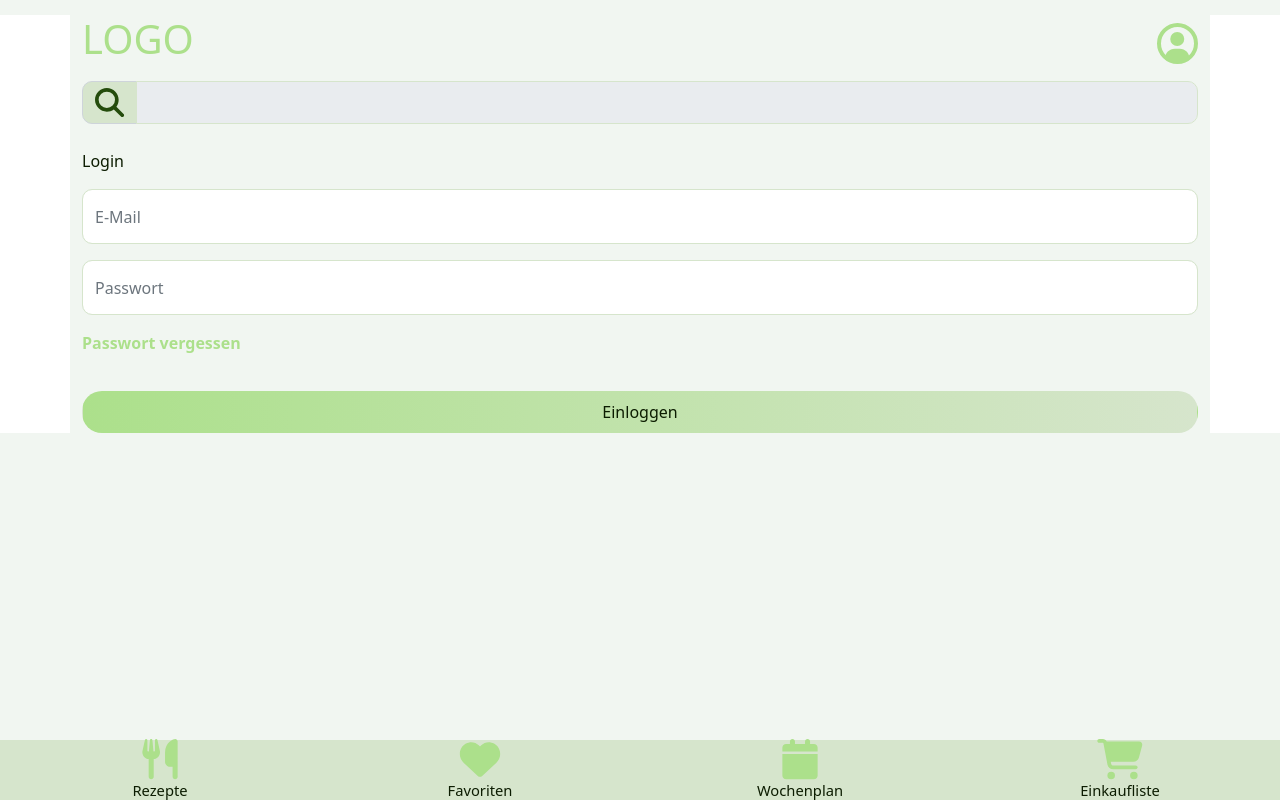
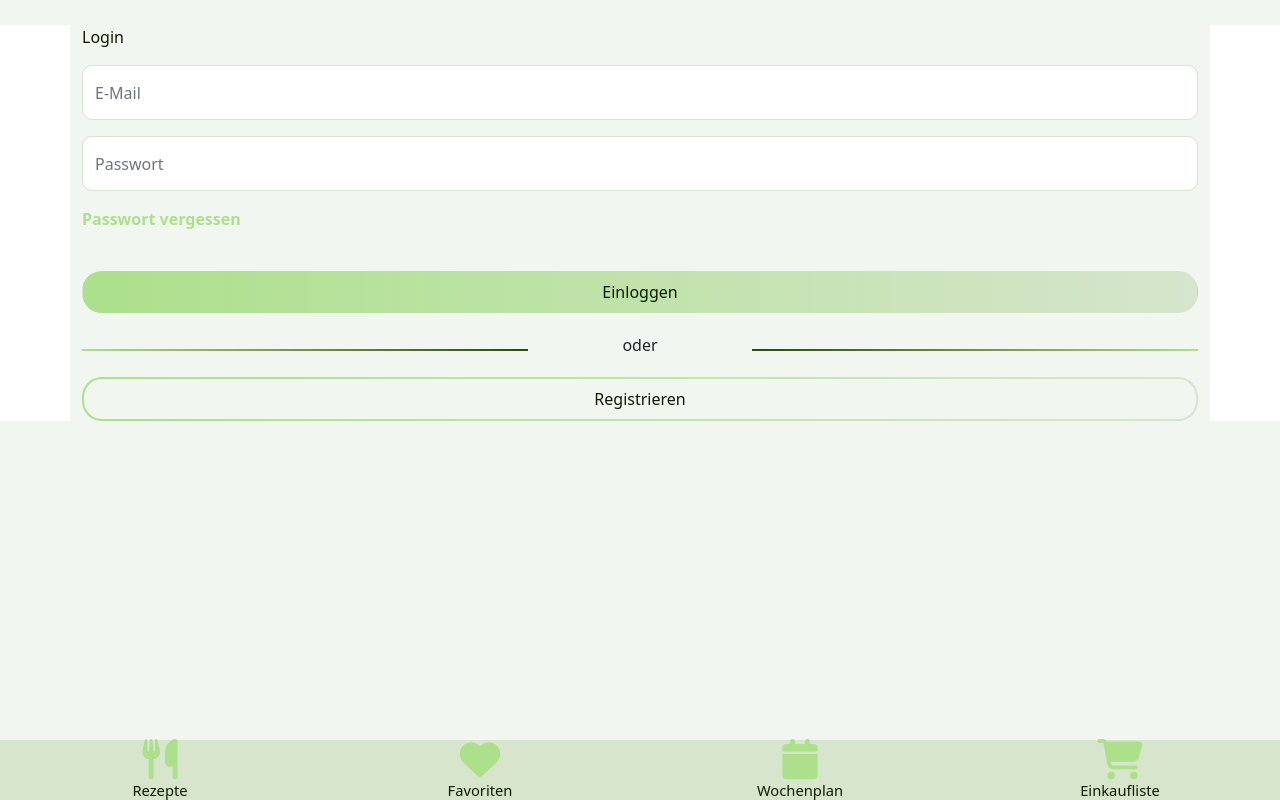
Before and after one commit to MUppenkamp/smart_cooking, a React (Create React App) app in the folder frontend/: page / in a window 1280 px wide. Both pictures are taken after a click on the element "LOGO". Built offline with nearby package versions, Linux system fonts and the light colour scheme.

Commit message:
:sparkles: Add loginOrRegisterSite

```diff
--- a/frontend/src/components/App.tsx
+++ b/frontend/src/components/App.tsx
@@ -6,13 +6,13 @@ import { Container } from 'react-bootstrap';
 import SearchBar from './mainFrames/searchBar/SearchBar';
 import NoContent from './mainFrames/noContent/NoContent';
 import SiteName from './mainFrames/siteName/SiteName';
-import Header from './mainFrames/header/Header';
 import RecipeSite from './recipeSite/RecipeSite';
 import { TRecipe } from '../types/recipe';
 import RecipeDetailsSite from './recipeDetailsSite/RecipeDetailsSite';
 import { useAppDispatch } from '../hook';
 import { SelectedSite } from '../constants/selectedSite';
-import LoginSite from './loginSite/LoginSite';
+import LoginOrRegisterSite from './loginOrRegisterSite/LoginOrRegisterSite';
+import Header from './mainFrames/header/Header';
 
 const App: FC<Record<string, never>> = () => {
     const [selectedSite, setSelectedSite] = useState(SelectedSite.RECIPE_SITE as SelectedSite | null);
@@ -80,9 +80,18 @@ const App: FC<Record<string, never>> = () => {
     return (
         <>
             <Container>
-                <Header setSelectedSite={setSelectedSite}/>
+                {
+                    selectedSite !== SelectedSite.LOGIN_OR_REGISTRATION_SITE
+                    && <Header setSelectedSite={setSelectedSite}/>
+                }
                 <SiteName selectedSite={selectedSite}/>
-                <SearchBar/>
+                {
+                    selectedSite !== SelectedSite.LOGIN_OR_REGISTRATION_SITE
+                    && selectedSite !== SelectedSite.SETTINGS_SITE
+                    && selectedSite !== SelectedSite.ERROR
+                    && selectedSite !== SelectedSite.NOTHING
+                    && <SearchBar/>
+                }
                 <Container className="inner-container">
                     {
                         selectedSite === SelectedSite.ERROR && (
@@ -115,9 +124,12 @@ const App: FC<Record<string, never>> = () => {
                         )
                     }
                     {
-                        selectedSite === SelectedSite.LOGIN_SITE && (
+                        selectedSite === SelectedSite.LOGIN_OR_REGISTRATION_SITE && (
                             <>
-                                <LoginSite />
+                                <LoginOrRegisterSite
+                                    selectedSite={selectedSite}
+                                    setSelectedSite={setSelectedSite}
+                                />
                             </>
                         )
                     }
--- /dev/null
+++ b/frontend/src/components/loginOrRegisterSite/LoginOrRegisterSite.tsx
@@ -0,0 +1,100 @@
+import React, { Dispatch, SetStateAction, useState } from 'react';
+import './loginOrRegisterSite.scss';
+import { Button, Form, InputGroup } from 'react-bootstrap';
+
+type LoginSiteProps = {
+    selectedSite: number | null,
+    setSelectedSite: Dispatch<SetStateAction<number | null>>
+};
+
+const LoginOrRegisterSite: React.FunctionComponent<LoginSiteProps> = ({
+                                                                          selectedSite,
+                                                                          setSelectedSite
+                                                                      }) => {
+    const [login, setLogin] = useState(true);
+    const [mail, setMail] = useState('');
+    const [password, setPassword] = useState('');
+
+    return (
+        <div className='login-or-register'>
+            {
+                login && (
+                    <>
+                        <p>Login</p>
+                        <InputGroup className='mb-3'>
+                            <Form.Control
+                                className='login-or-register__input'
+                                value={mail}
+                                onChange={(value) => {
+                                    setMail(value.target.value);
+                                }}
+                                placeholder='E-Mail'
+                            />
+                        </InputGroup>
+                        <InputGroup className='mb-3'>
+                            <Form.Control
+                                className='login-or-register__input'
+                                value={password}
+                                onChange={(value) => {
+                                    setPassword(value.target.value);
+                                }}
+                                placeholder='Passwort'
+                            />
+                        </InputGroup>
+                        <p className='login-or-register__password-reset'>Passwort vergessen</p>
+                    </>
+                )
+            }
+            <div className={!login ? 'login-or-register__button login-or-register__button-other' : 'login-or-register__button'}>
+                <Button
+                    onClick={() => console.log('Click')}
+                >
+                    Einloggen
+                </Button>
+            </div>
+            <div className='login-or-register__or'>
+                <div className='login-or-register__or__1'></div>
+                <span className='login-or-register__or__2'>oder</span>
+                <div className='login-or-register__or__3'></div>
+            </div>
+            {
+                !login && (
+                    <>
+                        <p>Registrieren</p>
+                        <InputGroup className='mb-3'>
+                            <Form.Control
+                                className='login-or-register__input'
+                                value={mail}
+                                onChange={(value) => {
+                                    setMail(value.target.value);
+                                }}
+                                placeholder='E-Mail'
+                            />
+                        </InputGroup>
+                        <InputGroup className='mb-3'>
+                            <Form.Control
+                                className='login-or-register__input'
+                                value={password}
+                                onChange={(value) => {
+                                    setPassword(value.target.value);
+                                }}
+                                placeholder='Passwort'
+                            />
+                        </InputGroup>
+                        <p className='login-or-register__password-reset'>Passwort vergessen</p>
+                    </>
+                )
+            }
+            <div className={login ? 'login-or-register__button-other' : 'login-or-register__button'}>
+                <Button
+                    className='btn btn-secondary'
+                    onClick={() => console.log('Click')}
+                >
+                    Registrieren
+                </Button>
+            </div>
+        </div>
+    );
+};
+
+export default LoginOrRegisterSite;
--- /dev/null
+++ b/frontend/src/components/loginOrRegisterSite/loginOrRegisterSite.scss
@@ -0,0 +1,80 @@
+@import '../../../src/constants/variables';
+
+.login-or-register {
+  &__input {
+    height: 55px;
+    border-radius: $border-radius;
+    border-color: $smart-cooking-color-light;
+  }
+
+  &__input:focus {
+    border: 1.5px solid $smart-cooking-color !important;
+    box-shadow: none;
+  }
+
+  &__password-reset {
+    color: $smart-cooking-color;
+    font-weight: bold;
+    margin-bottom: 40px;
+  }
+
+  &__button {
+    .btn {
+      border-color: transparent;
+      background-image: linear-gradient(to right, $smart-cooking-color, $smart-cooking-color-light);
+      color: $basic-text-color;
+      border-radius: $button-border-radius;
+      width: 100%;
+      padding: 8px 12px;
+    }
+
+    .btn:focus {
+      border-color: $button-click-color;
+      box-shadow: none;
+    }
+  }
+
+  &__button-other {
+    .btn {
+      border: 2px solid transparent;
+      border-radius: $button-border-radius;
+      color: $basic-text-color;
+      width: 100%;
+      padding: 8px 12px;
+    }
+
+    .btn:focus {
+      border-color: $button-click-color;
+      box-shadow: none;
+    }
+
+    .btn-secondary {
+      background-clip: padding-box, border-box;
+      background-image: linear-gradient($background-color, $background-color), linear-gradient(to right, $smart-cooking-color, $smart-cooking-color-light);
+      background-origin: border-box;
+    }
+  }
+
+  &__or {
+    display: flex;
+    align-items: baseline;
+    margin: 20px 0;
+
+    &__1 {
+      height: 2px;
+      background: linear-gradient(to right, $smart-cooking-color, $smart-cooking-color-dark);
+      width: 40%;
+    }
+
+    &__2 {
+      width: 20%;
+      text-align: center;
+    }
+
+    &__3 {
+      height: 2px;
+      background: linear-gradient(to left, $smart-cooking-color, $smart-cooking-color-dark);
+      width: 40%;
+    }
+  }
+}
--- a/frontend/src/components/loginSite/LoginSite.tsx
+++ /dev/null
@@ -1,46 +0,0 @@
-import React, { useState } from 'react';
-import './loginSite.scss';
-import { Button, InputGroup, Form } from 'react-bootstrap';
-
-type LoginSiteProps = {};
-
-const LoginSite: React.FunctionComponent<LoginSiteProps> = () => {
-    const [mail, setMail] = useState('');
-    const [password, setPassword] = useState('');
-
-    return (
-        <div className='login'>
-            <p>Login</p>
-            <InputGroup className="mb-3">
-                <Form.Control
-                    className='login__input'
-                    value={mail}
-                    onChange={(value) => {
-                        setMail(value.target.value);
-                    }}
-                    placeholder='E-Mail'
-                />
-            </InputGroup>
-            <InputGroup className="mb-3">
-                <Form.Control
-                    className='login__input'
-                    value={password}
-                    onChange={(value) => {
-                        setPassword(value.target.value);
-                    }}
-                    placeholder='Passwort'
-                />
-            </InputGroup>
-            <p className='login__password-reset'>Passwort vergessen</p>
-            <div className='login__button'>
-                <Button
-                    onClick={() => console.log('Click')}
-                >
-                    Einloggen
-                </Button>
-            </div>
-        </div>
-    );
-};
-
-export default LoginSite;
--- a/frontend/src/components/loginSite/loginSite.scss
+++ /dev/null
@@ -1,36 +0,0 @@
-@import '../../../src/constants/variables';
-
-.login {
-  &__input {
-    height: 55px;
-    border-radius: $border-radius;
-    border-color: $smart-cooking-color-light;
-  }
-
-  &__input:focus {
-    border: 1.5px solid $smart-cooking-color !important;
-    box-shadow: none;
-  }
-
-  &__password-reset {
-    color: $smart-cooking-color;
-    font-weight: bold;
-  }
-
-  &__button {
-    .btn {
-      border-color: transparent;
-      background-image: linear-gradient(to right, $smart-cooking-color, $smart-cooking-color-light);
-      color: $basic-text-color;
-      border-radius: $button-border-radius;
-      width: 100%;
-      margin-top: 20px;
-      padding: 8px 12px;
-    }
-
-    .btn:focus {
-      border-color: $button-click-color;
-      box-shadow: none;
-    }
-  }
-}
--- a/frontend/src/components/mainFrames/header/Header.tsx
+++ b/frontend/src/components/mainFrames/header/Header.tsx
@@ -16,8 +16,8 @@ const Header: React.FunctionComponent<HeaderProps> = ({
     return (
         <div
             className='header'
-            // TODO isLoggedIn ? setSelectedSite.SETTINGS_SITE : setSelectedSite.LOGIN_SITE
-            onClick={() => setSelectedSite(SelectedSite.LOGIN_SITE)}
+            // TODO isLoggedIn ? setSelectedSite.SETTINGS_SITE : setSelectedSite.LOGIN_OR_REGISTRATION_SITE
+            onClick={() => setSelectedSite(SelectedSite.LOGIN_OR_REGISTRATION_SITE)}
         >
             {/*<Image*/}
             {/*    src='images/logo.png'*/}
--- a/frontend/src/constants/selectedSite.ts
+++ b/frontend/src/constants/selectedSite.ts
@@ -5,7 +5,7 @@ enum SelectedSite {
     FAVORITE_SITE = 2,
     WEEK_SITE = 3,
     SHOPPING_LIST_SITE = 4,
-    LOGIN_SITE = 5,
+    LOGIN_OR_REGISTRATION_SITE = 5,
     SETTINGS_SITE = 6
 }
 
```
